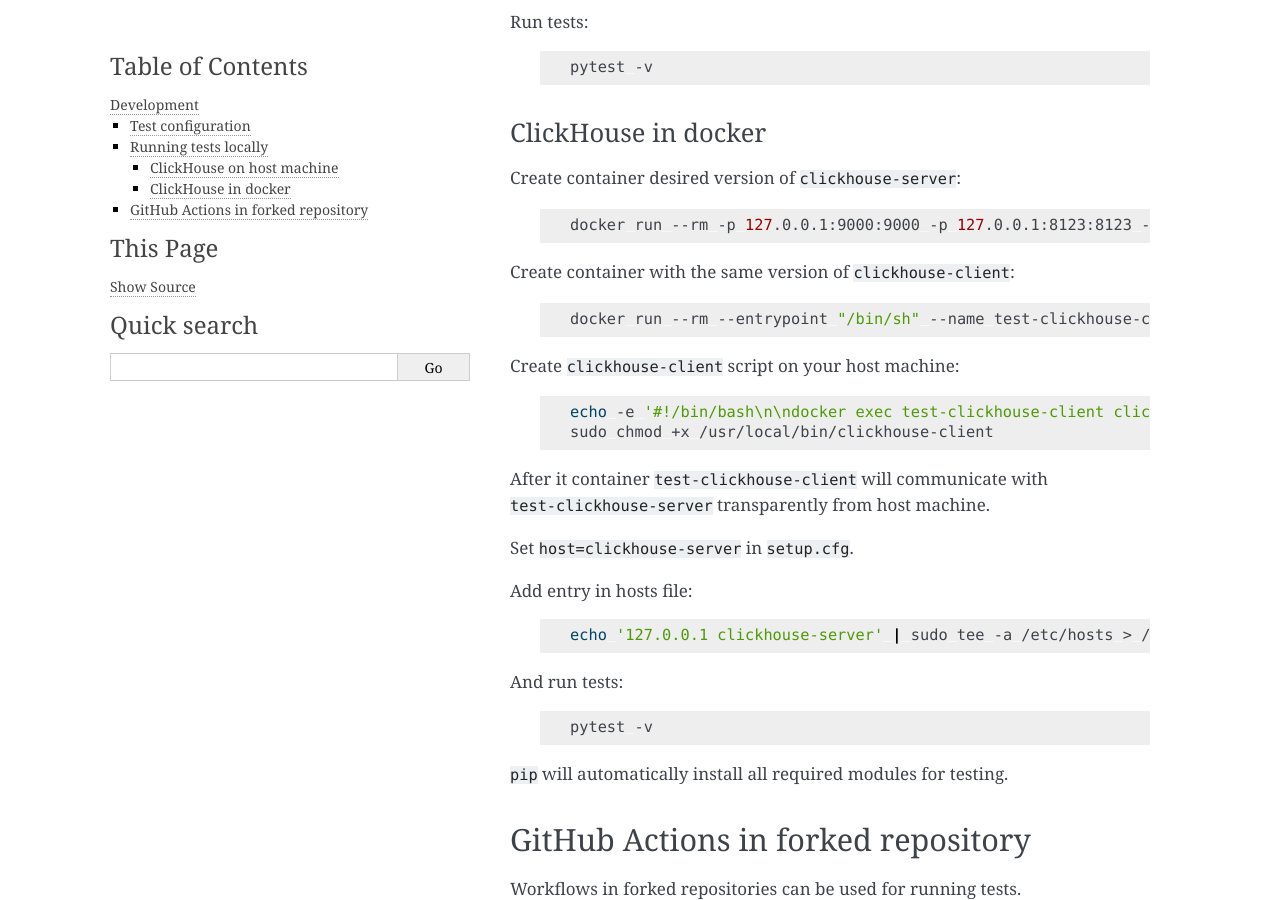
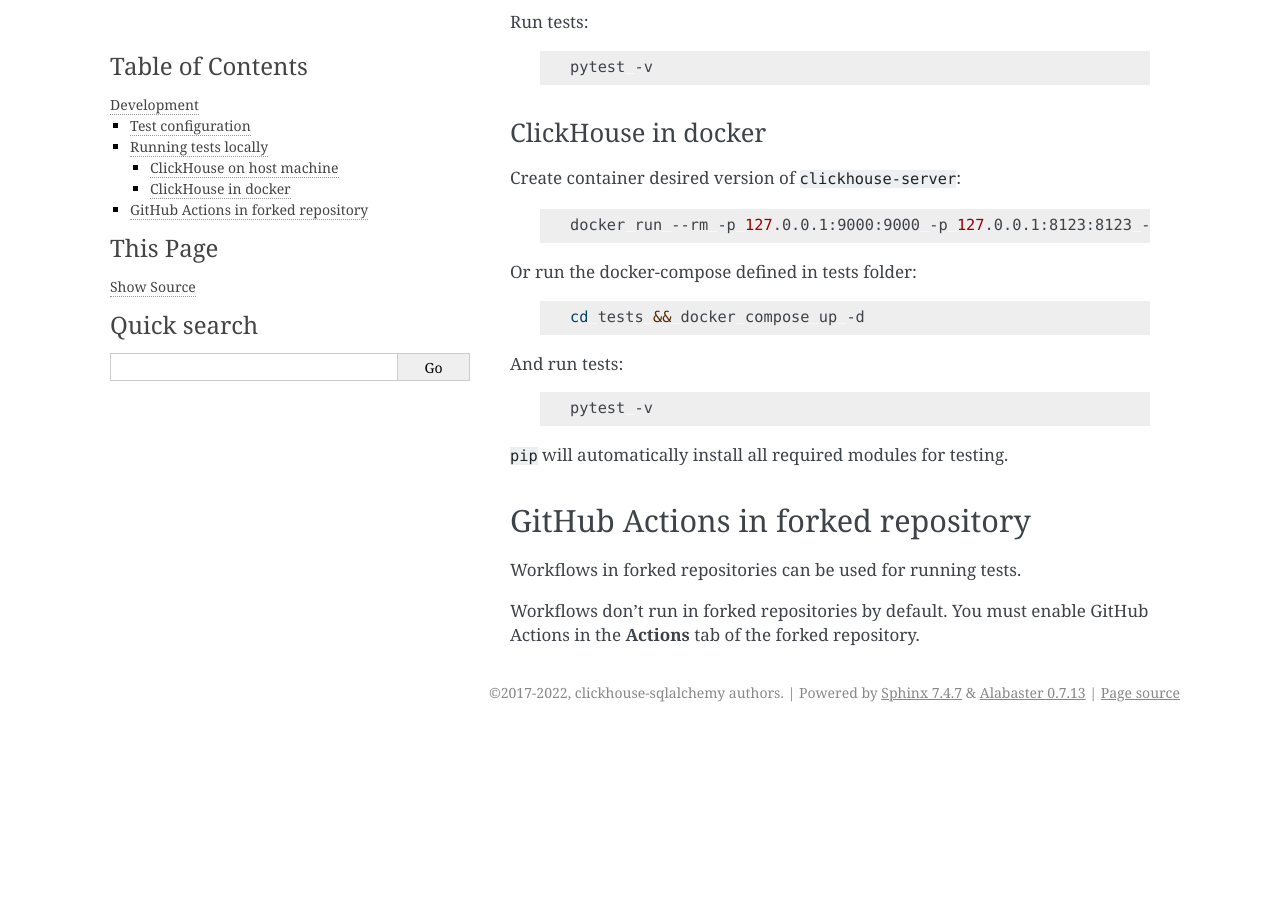
Before and after one commit to xzkostyan/clickhouse-sqlalchemy, a Sphinx documentation site: the page built from docs/development.rst, in a window 1280 px wide and 900 px high, scrolled down 590 px. Built offline with Sphinx 7.4.7, drawn with Linux system fonts in a browser that asks for light colours; after the commit the page ends 1322 px from its top, so only the background shows below that.

Commit message:
docs(development): update ClickHouse in docker instruction

```diff
--- a/docs/development.rst
+++ b/docs/development.rst
@@ -41,29 +41,11 @@
 
         docker run --rm -p 127.0.0.1:9000:9000 -p 127.0.0.1:8123:8123 --name test-clickhouse-server clickhouse/clickhouse-server:$VERSION
 
-Create container with the same version of ``clickhouse-client``:
+Or run the docker-compose defined in tests folder:
 
     .. code-block:: bash
 
-        docker run --rm --entrypoint "/bin/sh" --name test-clickhouse-client --link test-clickhouse-server:clickhouse-server clickhouse/clickhouse-client:$VERSION -c 'while :; do sleep 1; done'
-
-Create ``clickhouse-client`` script on your host machine:
-
-    .. code-block:: bash
-
-        echo -e '#!/bin/bash\n\ndocker exec test-clickhouse-client clickhouse-client "$@"' | sudo tee /usr/local/bin/clickhouse-client > /dev/null
-        sudo chmod +x /usr/local/bin/clickhouse-client
-
-After it container ``test-clickhouse-client`` will communicate with
-``test-clickhouse-server`` transparently from host machine.
-
-Set ``host=clickhouse-server`` in ``setup.cfg``.
-
-Add entry in hosts file:
-
-    .. code-block:: bash
-
-        echo '127.0.0.1 clickhouse-server' | sudo tee -a /etc/hosts > /dev/null
+        cd tests && docker compose up -d
 
 And run tests:
 
```
